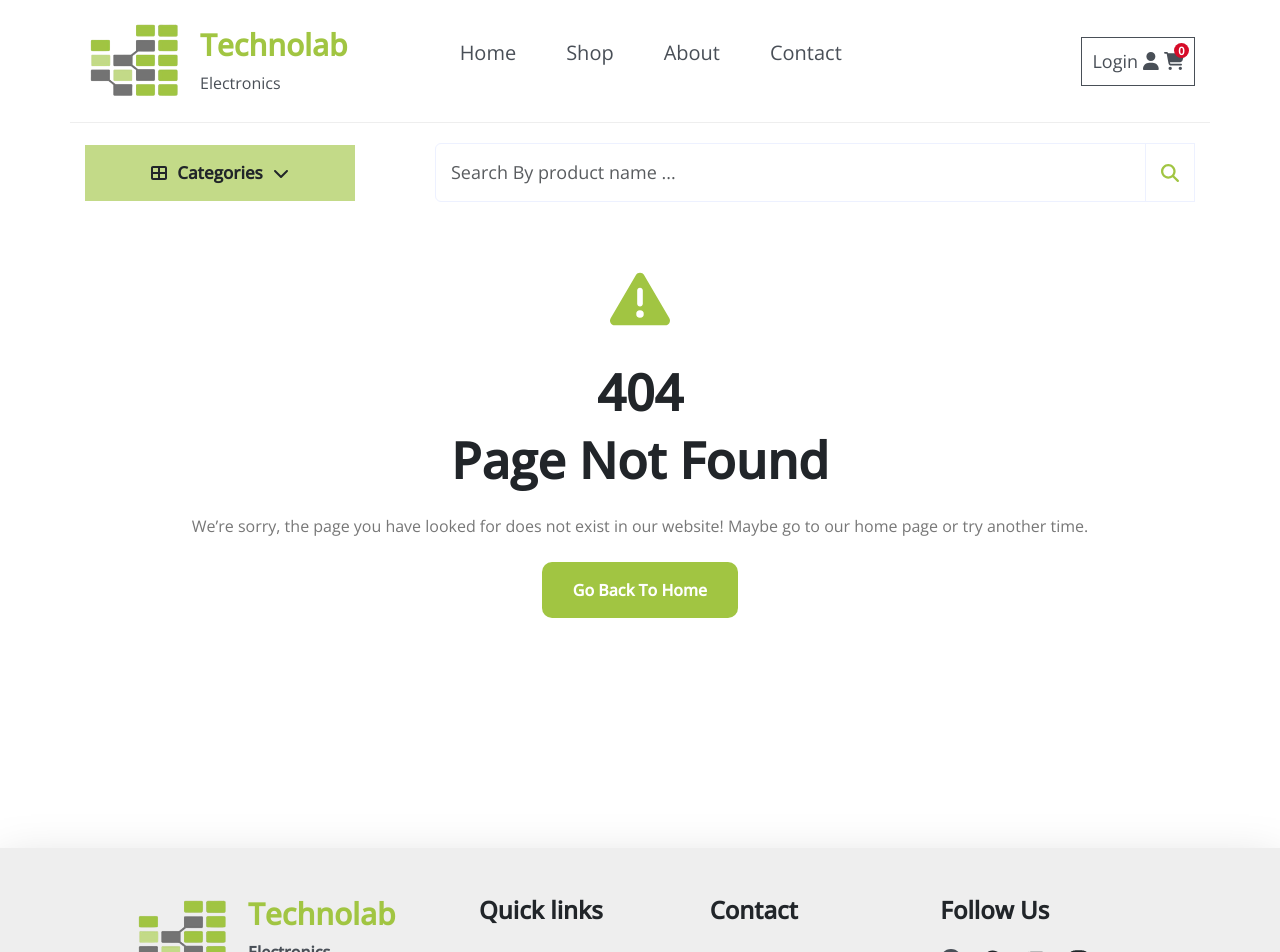
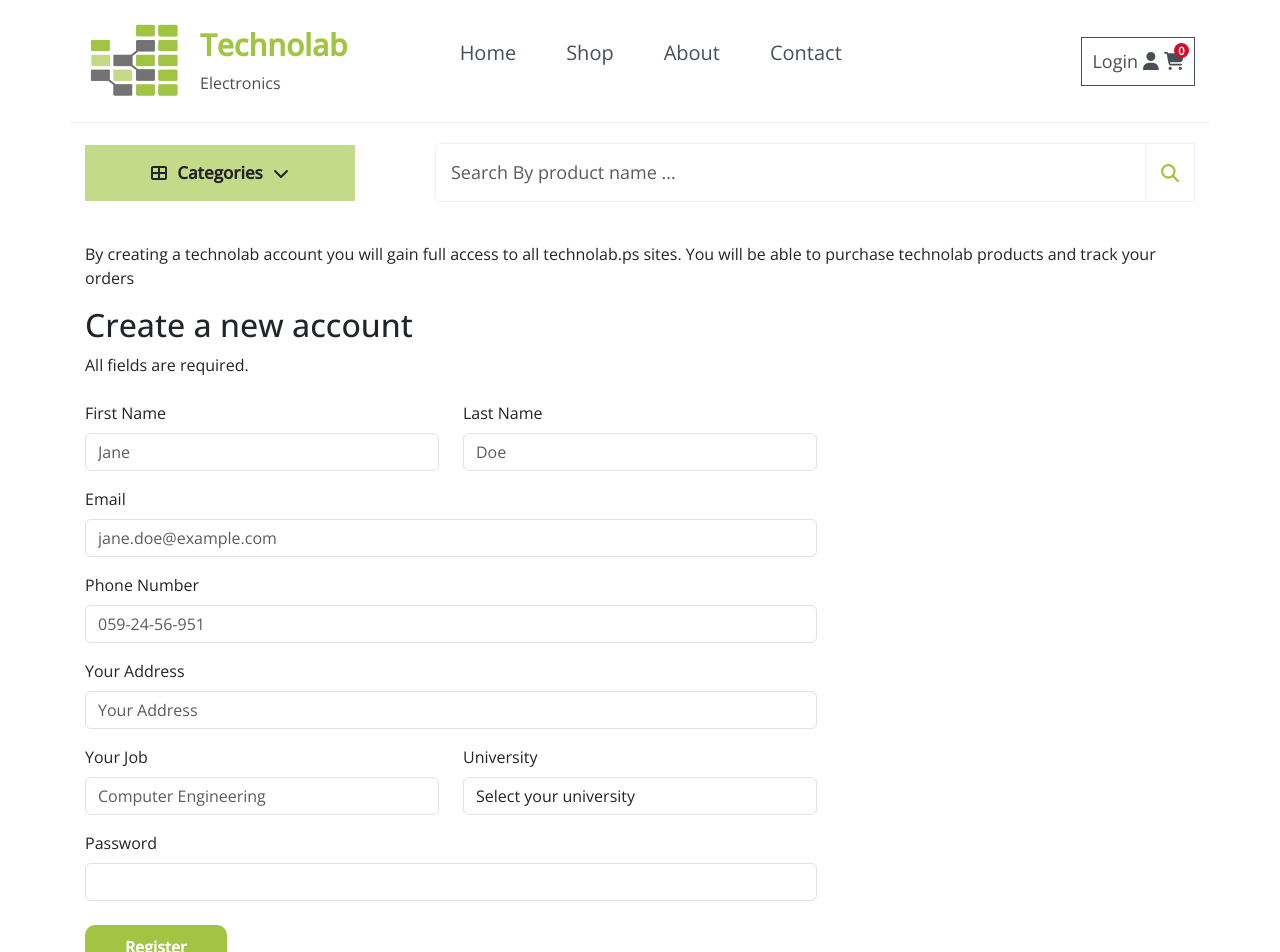
Before and after one commit to ShahdBilal7/technolab, a React (Create React App) app: page /technolab/register in a window 1280 px wide. Shown: the top 952 px of the page. Built offline with nearby package versions, Linux system fonts and the light colour scheme.

Commit message:
Registration page

```diff
--- a/src/App.js
+++ b/src/App.js
@@ -8,6 +8,7 @@ import Cart from './Pages/Cart';
 import Shop from './Pages/Shop';
 import Error404 from './Pages/Error404';
 import Footer from './Components/Footer/Footer';
+import Register from './Pages/Register';
 
 function App() {
   return (
@@ -20,6 +21,7 @@ function App() {
           <Route path='/contact' element={<Contact />} />
           <Route path='/cart' element={<Cart />} />
           <Route path='/shop' element={<Shop />} />
+          <Route path='/register' element={<Register />} />
           <Route path="*" element={<Error404 />} />
         </Routes>
         <Footer/>
--- a/src/Components/LoginModal/LoginModal.jsx
+++ b/src/Components/LoginModal/LoginModal.jsx
@@ -1,11 +1,11 @@
 import React from 'react'
-import { Modal} from "react-bootstrap";
+import { Modal } from "react-bootstrap";
 import { FontAwesomeIcon } from "@fortawesome/react-fontawesome";
 import { useState } from 'react';
 import logo from '../Assets/logo.png';
 import "./loginModal.css";
 import { Link } from 'react-router-dom';
-const LoginModal = ({error}) => {
+const LoginModal = ({ error }) => {
   const [passwordVisible, setPasswordVisible] = useState(false);
   const [show, setShow] = useState(false);
   const handleClose = () => setShow(false);
@@ -50,18 +50,17 @@ const LoginModal = ({error}) => {
               </div>
               {error && <p className="text-danger error-message">{error}</p>}
             </div>
-            <button className='mt-2' type="submit" id="signinBtn" >
+            <button className='sub mt-2' type="submit" id="signinBtn" >
               Submit
             </button>
           </form>
           <div className="mod-footer px-4">
             <p id="lostPass">
-
               <Link className="lin"> Forgot your password?</Link>
             </p>
-            <p id="lostPass">
+            <p >
               No account?
-              <Link className="lin"> Register</Link>
+              <Link className="lin" onClick={handleClose} to="/register" > Register</Link>
             </p>
           </div>
 
--- a/src/Components/LoginModal/loginModal.css
+++ b/src/Components/LoginModal/loginModal.css
@@ -73,16 +73,4 @@
   outline: 0;
   padding: 5px 15px;
 }
-
-.loginCont button {
-  color: #fff;
-  font-weight: bold;
-  padding: 10px 40px;
-  border-radius: 10px;
-  margin-top: 5px;
-  background-color: var(--main-color);
-}
-.loginCont button:hover {
-  background-color: #7b9731;
-}
 /* end logIn */
--- a/src/Pages/Pages.css
+++ b/src/Pages/Pages.css
@@ -1,3 +1,9 @@
+/* start register page */
+.reg{
+  margin-top: 20px;
+}
+
+/* end register page */
 /* start about page */
 .about {
   margin-top: 50px;
@@ -49,7 +55,6 @@ border: 2px solid var(--dark-color);
 .contact .link:hover {
   color: var(--main-color) !important;
 }
-.contact
 /* end contact */
 /* start error404 */
 .errorCont {
--- /dev/null
+++ b/src/Pages/Register.jsx
@@ -0,0 +1,91 @@
+
+import { Form } from 'react-bootstrap';
+import { Link } from "react-router-dom"
+import logo from "../Components/Assets/logo.png";
+const Register = () => {
+  const Universitys = ["Al-Quds University",
+    "  An-Najah National University",
+    "Bethlehem University",
+    "Birzeit University",
+    "Palestine Polytechnic University (PPU)"]
+  return (
+    <div className="container reg">
+      <div className="col-xs-12">
+        <div className="row mb-2">
+          <div className="mb-2 col-md-12">
+            <p>
+              By creating a technolab account you will gain full access to all technolab.ps sites.
+              You will be able to purchase technolab products and track your orders
+            </p>
+          </div>
+        </div>
+        <div className="row mb-4">
+          <div class="col-md-6">
+            <h2>
+              Create a new account
+            </h2>
+            <p>All fields are required.</p>
+          </div>
+        </div>
+        <div className="row">
+          <div className="col-lg-8  mb-5" >
+                <Form>
+                  <div className='row'>
+                    <Form.Group className="mb-3 col-md-6">
+                      <Form.Label>First Name</Form.Label>
+                      <Form.Control type="text" placeholder="Jane" required />
+                    </Form.Group>
+                    <Form.Group className="mb-3 col-md-6">
+                      <Form.Label>Last Name</Form.Label>
+                      <Form.Control type="text" placeholder="Doe" required />
+                    </Form.Group>
+                  </div>
+                  <Form.Group className="mb-3">
+                    <Form.Label>Email</Form.Label>
+                    <Form.Control type="email" placeholder="jane.doe@example.com" required />
+                  </Form.Group>
+                  <Form.Group className="mb-3">
+                    <Form.Label>Phone Number</Form.Label>
+                    <Form.Control type="tel" placeholder="059-24-56-951" required />
+                  </Form.Group>
+                  <Form.Group className="mb-3">
+                    <Form.Label>Your Address</Form.Label>
+                    <Form.Control type="text" placeholder="Your Address" required />
+                  </Form.Group>
+                  <div className='row'>
+                    <Form.Group className="mb-3 col-md-6">
+                      <Form.Label>Your Job</Form.Label>
+                      <Form.Control type="text" placeholder="Computer Engineering" required />
+                    </Form.Group>
+                    <Form.Group className="mb-3 col-md-6">
+                      <Form.Label>University</Form.Label>
+                      <Form.Control as="select" required>
+                        <option value="" >Select your university</option>
+                        {Universitys.map((university, index) => (
+                          <option key={index} value={university}>
+                            {university}
+                          </option>
+                        ))}
+                      </Form.Control>
+                    </Form.Group>
+                  </div>
+                  <Form.Group className="mb-3">
+                    <Form.Label>Password</Form.Label>
+                    <Form.Control type="password" required />
+                  </Form.Group>
+                  <button className='sub mt-2' type="submit" id="register">
+                    Register
+                  </button>
+                </Form>
+          </div>
+          <div className="col-md-4 mb-5">
+
+          </div>
+        </div>
+
+      </div>
+    </div>
+  )
+}
+
+export default Register
--- a/src/index.css
+++ b/src/index.css
@@ -31,6 +31,17 @@ button {
 img{
   width: 100%;
 }
+.sub{
+  color: #fff;
+  font-weight: bold;
+  padding: 10px 40px;
+  border-radius: 10px;
+  margin-top: 5px;
+  background-color: var(--main-color);
+}
+.sub:hover {
+  background-color: #7b9731;
+}
 .container {
   padding-left: 15px;
   padding-right: 15px;
```
Lines whose indentation alone changed are shown as unchanged.
